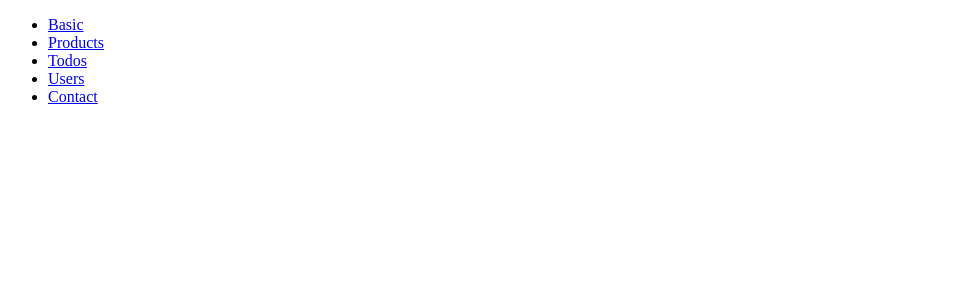
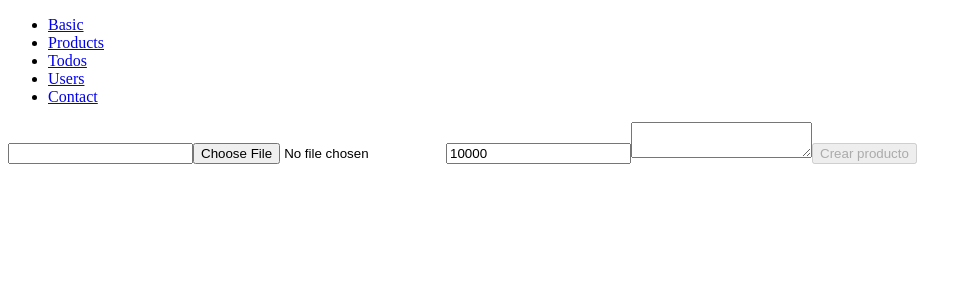
Before and after one commit to EscuelaIt/angular-v8, an Angular app: page /products/new in a window 1280 px wide. Shown: the top 300 px of the page, without its empty margins (0-972 px from the left). Built offline with nearby package versions, Linux system fonts and the light colour scheme.

Commit message:
🚧 form builder

```diff
--- a/src/app/contact/components/form/form.component.ts
+++ b/src/app/contact/components/form/form.component.ts
@@ -1,5 +1,5 @@
 import { Component, OnInit } from '@angular/core';
-import { FormControl, Validators } from '@angular/forms';
+import { FormControl, Validators, AbstractControl } from '@angular/forms';
 
 import { debounceTime } from 'rxjs/operators';
 
@@ -30,7 +30,7 @@ export class FormComponent implements OnInit {
 
     this.nameField = new FormControl('', [
       Validators.required,
-      MyValidators.isNicolas
+      MyValidators.isNicolas,
     ]);
   }
 
@@ -41,4 +41,5 @@ export class FormComponent implements OnInit {
     console.log(this.nameField.value);
   }
 
+
 }
--- /dev/null
+++ b/src/app/products/components/product-form/product-form.component.html
@@ -0,0 +1,10 @@
+<form novalidate [formGroup]="form" (ngSubmit)="createProduct()">
+  <input type="text" formControlName="title">
+  <div *ngIf="titleField.errors && titleField.dirty">
+    <p *ngIf="titleField.hasError('required')">El campo es obligatorio</p>
+  </div>
+  <input type="file" formControlName="image">
+  <input type="number" formControlName="price">
+  <textarea formControlName="text"></textarea>
+  <button type="submit" [disabled]="form.invalid">Crear producto</button>
+</form>
--- /dev/null
+++ b/src/app/products/components/product-form/product-form.component.ts
@@ -0,0 +1,47 @@
+import { Component, OnInit } from '@angular/core';
+import { FormGroup, FormBuilder, Validators } from '@angular/forms';
+
+@Component({
+  selector: 'app-product-form',
+  templateUrl: './product-form.component.html',
+  styleUrls: ['./product-form.component.scss']
+})
+export class ProductFormComponent implements OnInit {
+
+  form: FormGroup;
+
+  constructor(
+    private formBuilder: FormBuilder
+  ) {
+    this.buildForm();
+  }
+
+  ngOnInit() {
+  }
+
+  private buildForm() {
+    this.form = this.formBuilder.group({
+      title: ['', [Validators.required]],
+      image: [''],
+      price: [10000, [Validators.required]],
+      text: ['', [Validators.required, Validators.minLength(100)]],
+    });
+
+    // this.form
+    // .valueChanges
+    // .subscribe(data => {
+    //   console.log(data);
+    // });
+  }
+
+  createProduct() {
+    if (this.form.valid) {
+      console.log(this.form.value);
+    }
+  }
+
+  get titleField() {
+    return this.form.get('title');
+  }
+
+}
```
Also changed, not shown: src/app/products/products-routing.module.ts (+6 -1 lines), src/app/products/products.module.ts (+6 -2 lines), src/app/products/components/product-form/product-form.component.scss (added), 1 other file (tests, documents, lock files or other folders).
